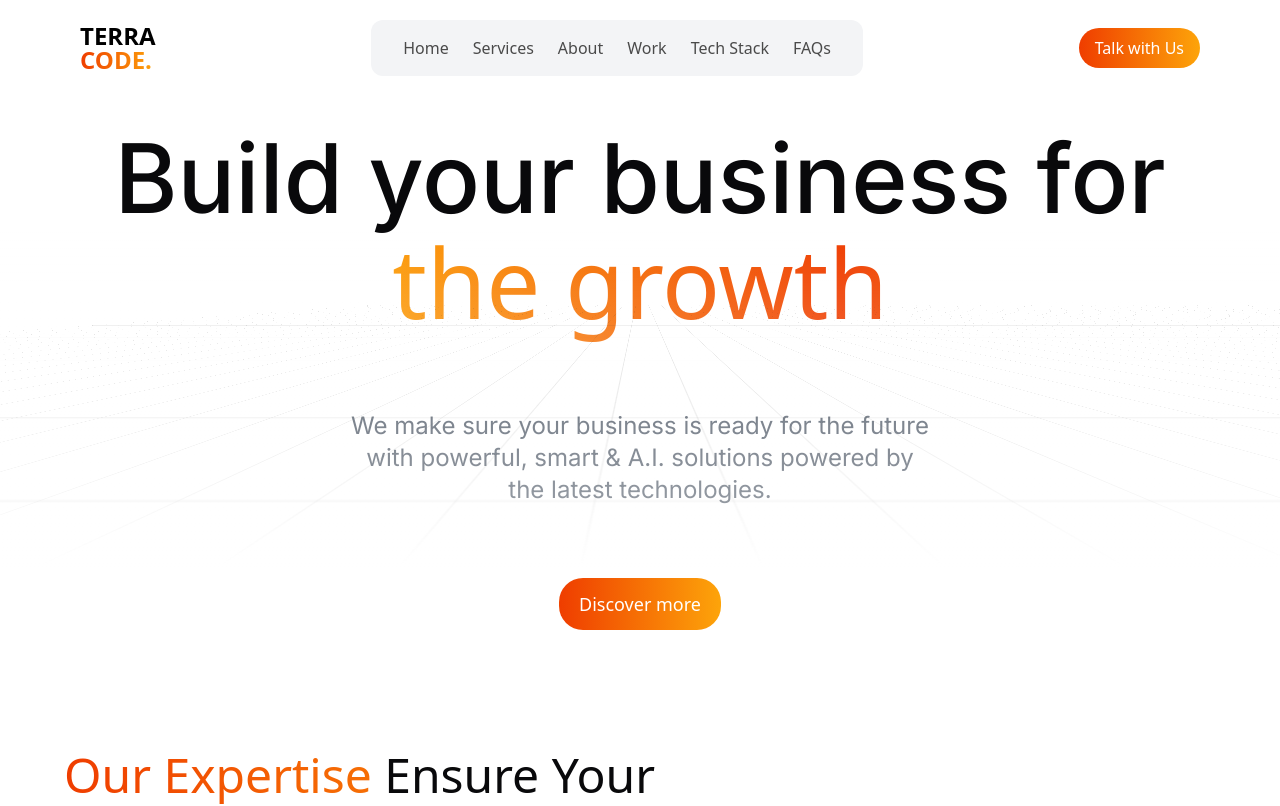
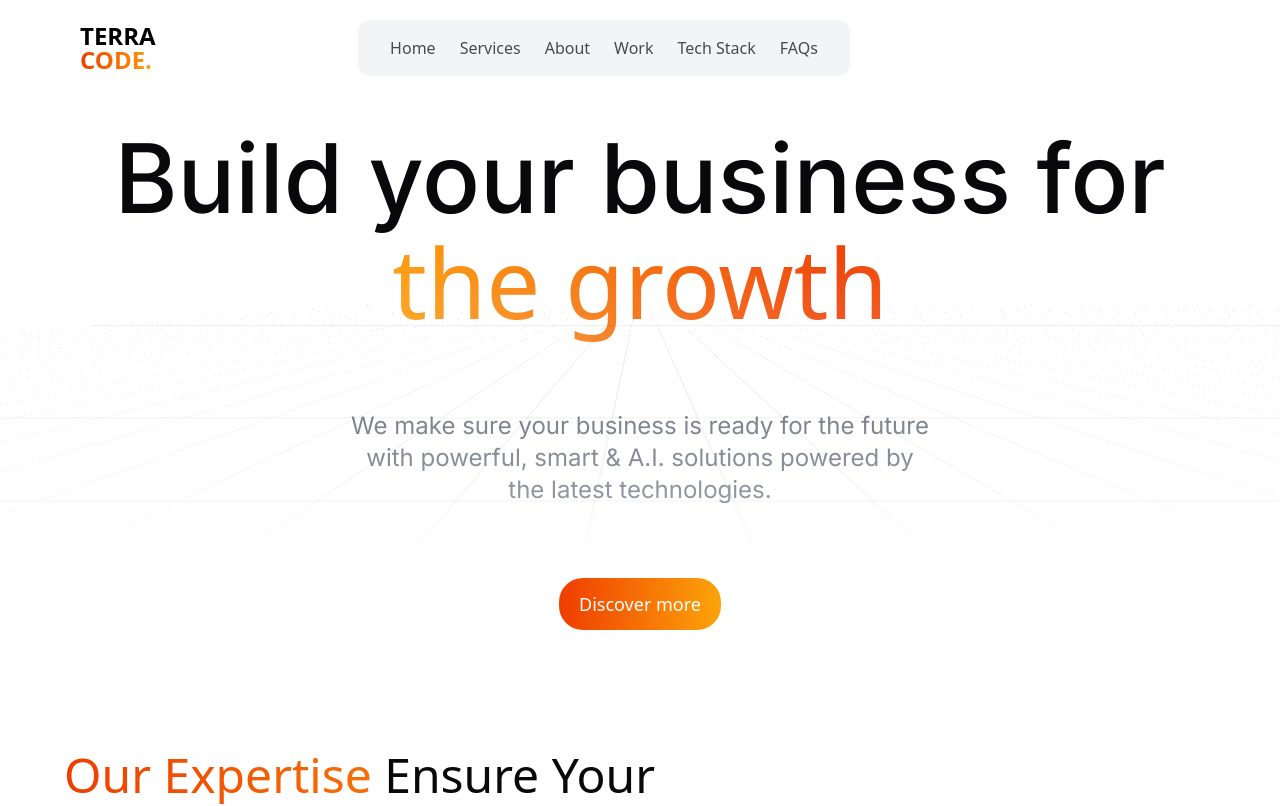
Before and after one commit to Terracode-Dev/Main-Site, a React (Vite) app: page / in a window 1280 px wide. Shown: the top 806 px of the page. Built offline with nearby package versions, Linux system fonts and the light colour scheme.

Commit message:
new buttons

```diff
--- a/src/components/navbar.tsx
+++ b/src/components/navbar.tsx
@@ -64,10 +64,25 @@ const Navbar: React.FC = () => {
 
       {/* Contact Us Button */}
       <div className="hidden md:flex">
-        <button
+      <button
+          className="relative py-2 mt-4 font-medium rounded-full px-7 group overflow-hidden
+            text-white bg-black
+            before:absolute before:inset-0
+            before:bg-gradient-to-r before:from-[#EF3D00] before:to-[#FDA40A]
+            before:opacity-0 before:transition-opacity before:duration-300
+            hover:before:opacity-100
+            hover:shadow-lg hover:shadow-[#EF3D00]/50
+            transition-all duration-300
+            hover:scale-110 active:scale-95
+            opacity-0 translate-y-12
+            animate-[fadeIn_0.8s_ease-in-out_0.5s_forwards]"
           onClick={() => setIsContactFormOpen(true)}
-          className="px-4 py-2 text-white bg-gradient-to-r from-[#EF3D00] to-[#FDA40A] cursor-pointer rounded-3xl hover:text-gray-950">
-          Talk with Us
+        >
+          <span className="relative z-10 inline-block transition-all duration-300 ease-in-out
+            group-hover:translate-y-[-3px]
+            group-hover:text-white">
+            Talk With Us
+          </span>
         </button>
       </div>
       <ContactForm isOpen={isContactFormOpen} onClose={() => setIsContactFormOpen(false)} />
--- a/tailwind.config.js
+++ b/tailwind.config.js
@@ -69,6 +69,7 @@ export default {
 		  shimmer: 'shimmer 3s linear infinite',
 		  'flowing-gradient': 'flowing-gradient 3s ease-in-out infinite',
 		  'gradient-flow': 'gradientFlow 5s ease-in-out infinite',
+		  fadeIn: 'fadeIn 0.8s ease-in-out forwards',
 		},
 		keyframes: {
 		  rainbow: {
@@ -109,6 +110,10 @@ export default {
 			'50%': { 'background-position': '100% 50%' },
 			'100%': { 'background-position': '0% 50%' },
 		  },
+		  fadeIn: {
+			'0%': { opacity: '0', transform: 'translateY(50px)' },
+			'100%': { opacity: '1', transform: 'translateY(0)' }
+		  },
 		},
 	  },
 	},
```
